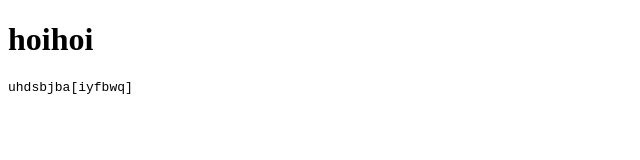
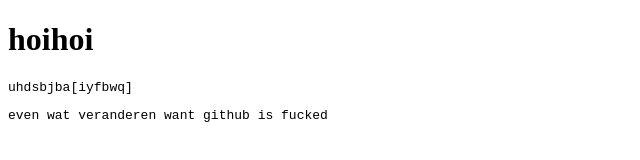
Before and after one commit to ruben-bank/project-PIM-ruben, a plain HTML site: page website/public/index.html in a window 1280 px wide. Shown: the whole page, without its empty margins (0-640 px from the left). Drawn offline with Linux system fonts and the light colour scheme.

Commit message:
Update index.html

```diff
--- a/website/public/index.html
+++ b/website/public/index.html
@@ -7,5 +7,6 @@
   <body>
     <h1>hoihoi</h1>
     <pre>uhdsbjba[iyfbwq]</pre>
+    <pre>even wat veranderen want github is fucked</pre>
   </body>
 </html>
```
